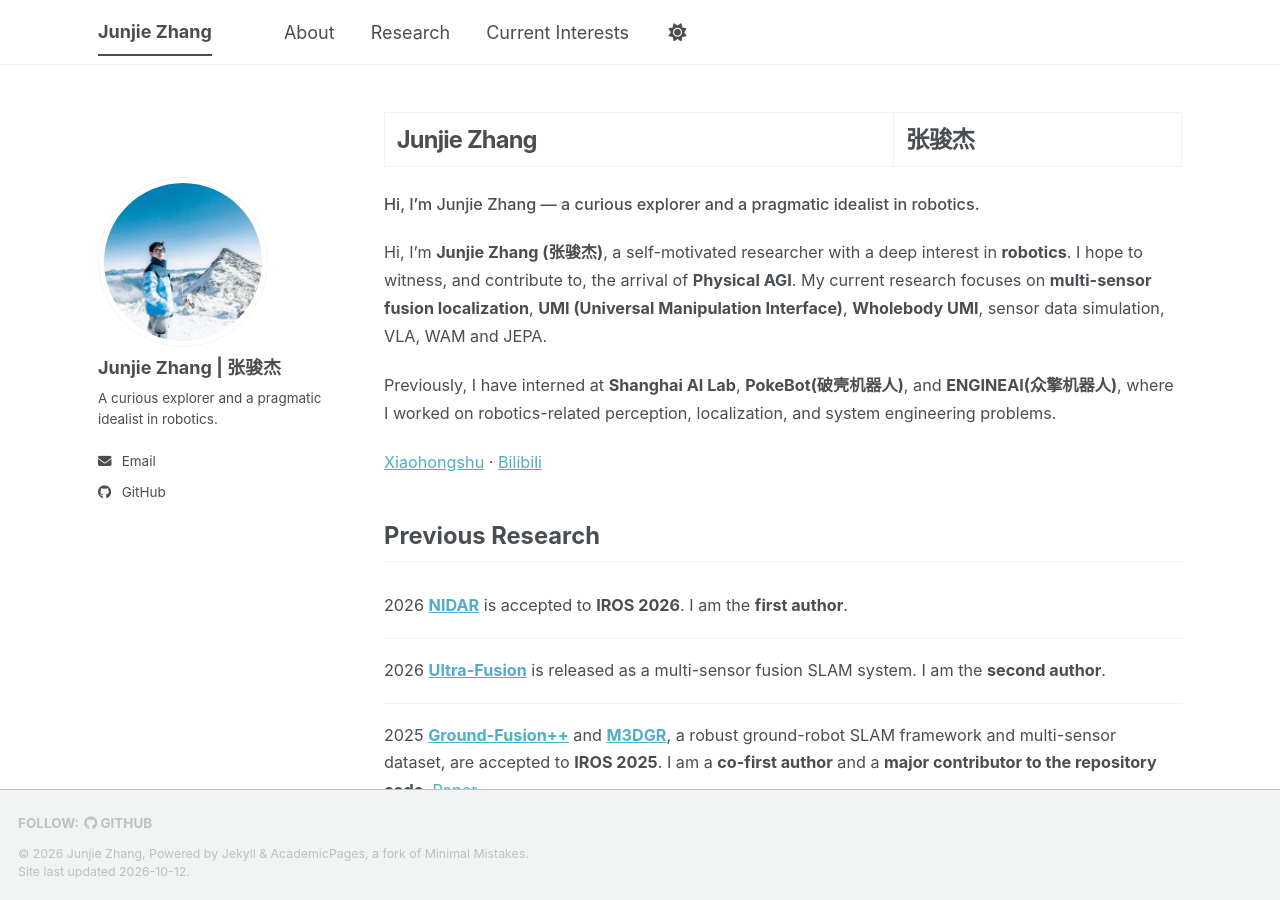
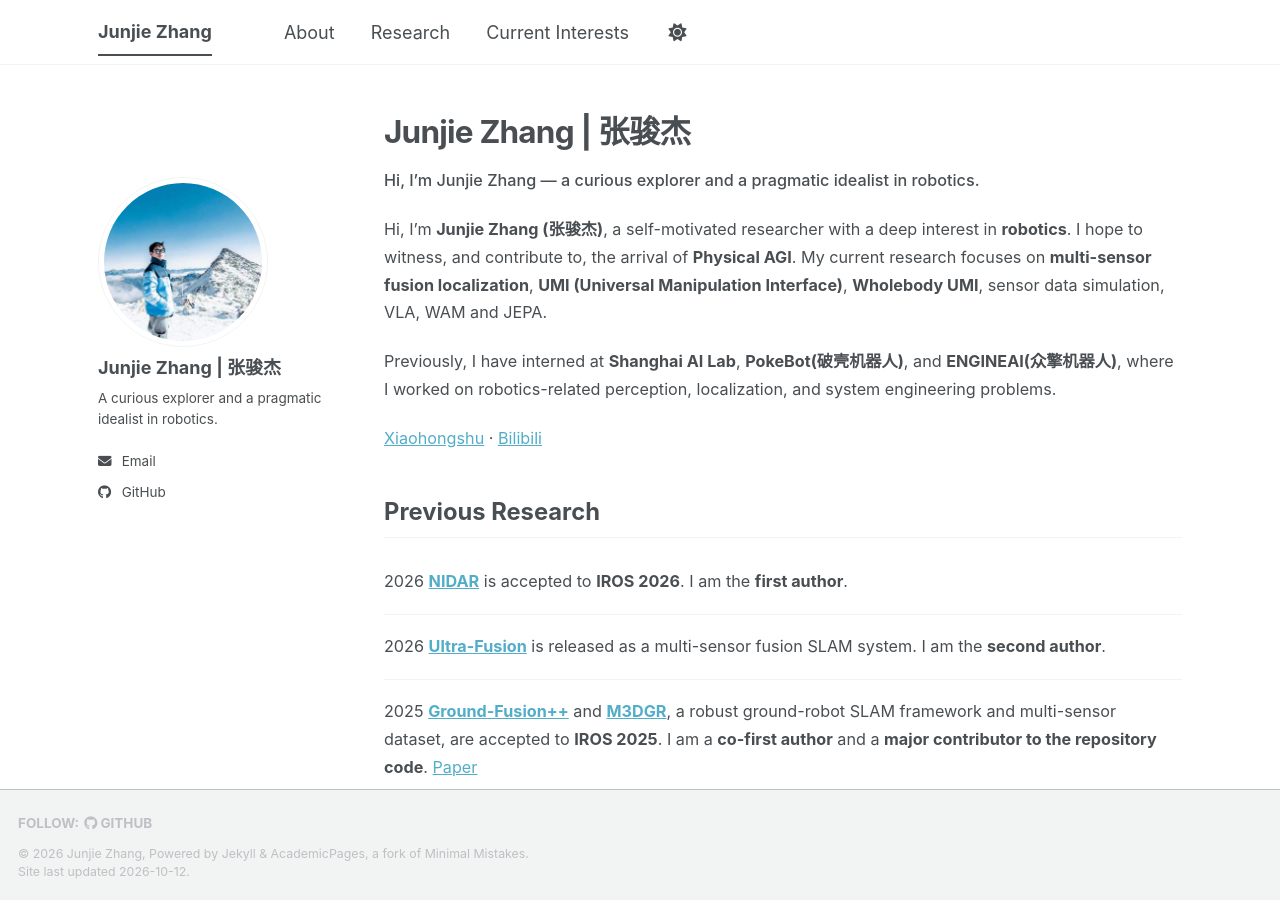
Before and after one commit to Zjj587/zjj587.github.io, a Jekyll site: the page built from index.md, in a window 1280 px wide and 900 px high. Built offline with Jekyll 4.4.1, drawn with Linux system fonts in a browser that asks for light colours; a style sheet for code colours, icons or effects is not loaded.

```diff
--- a/index.md
+++ b/index.md
@@ -1,6 +1,6 @@
 ---
 layout: single
-title: "Junjie Zhang | 张骏杰"
+title: 'Junjie Zhang \| 张骏杰'
 permalink: /
 author_profile: true
 ---
```
